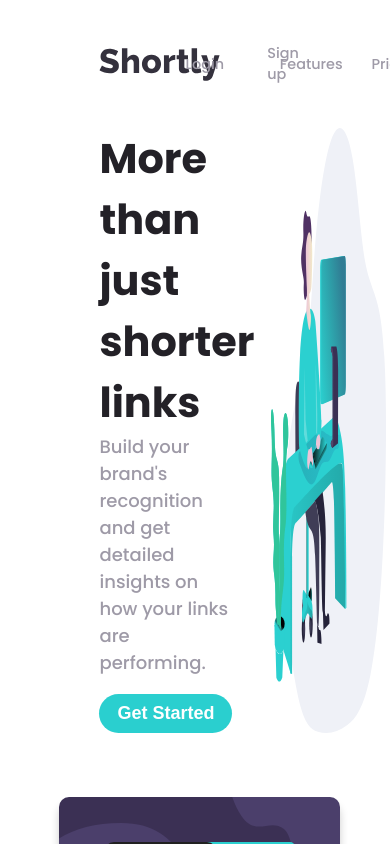
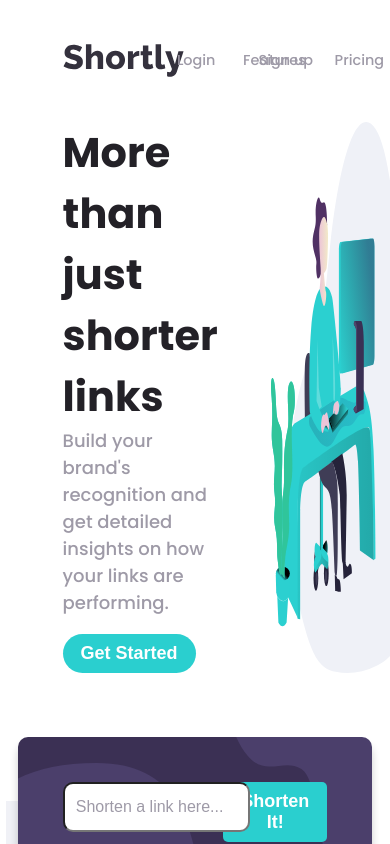
Before and after one commit to kirontoo/url-shortly, a React (Create React App) app: page / in a window 390 px wide. Shown: the top 844 px of the page. Built offline with nearby package versions, Linux system fonts and the light colour scheme.

Commit message:
Change container size for mobile devices

```diff
--- a/src/App.scss
+++ b/src/App.scss
@@ -4,6 +4,10 @@
   width: 70%;
   margin: 0 auto;
   margin-top: 2em;
+
+  @include media( ">phone", "<=tablet" ) {
+    width: 97%;
+  }
 }
 
 .gray-background {
```
